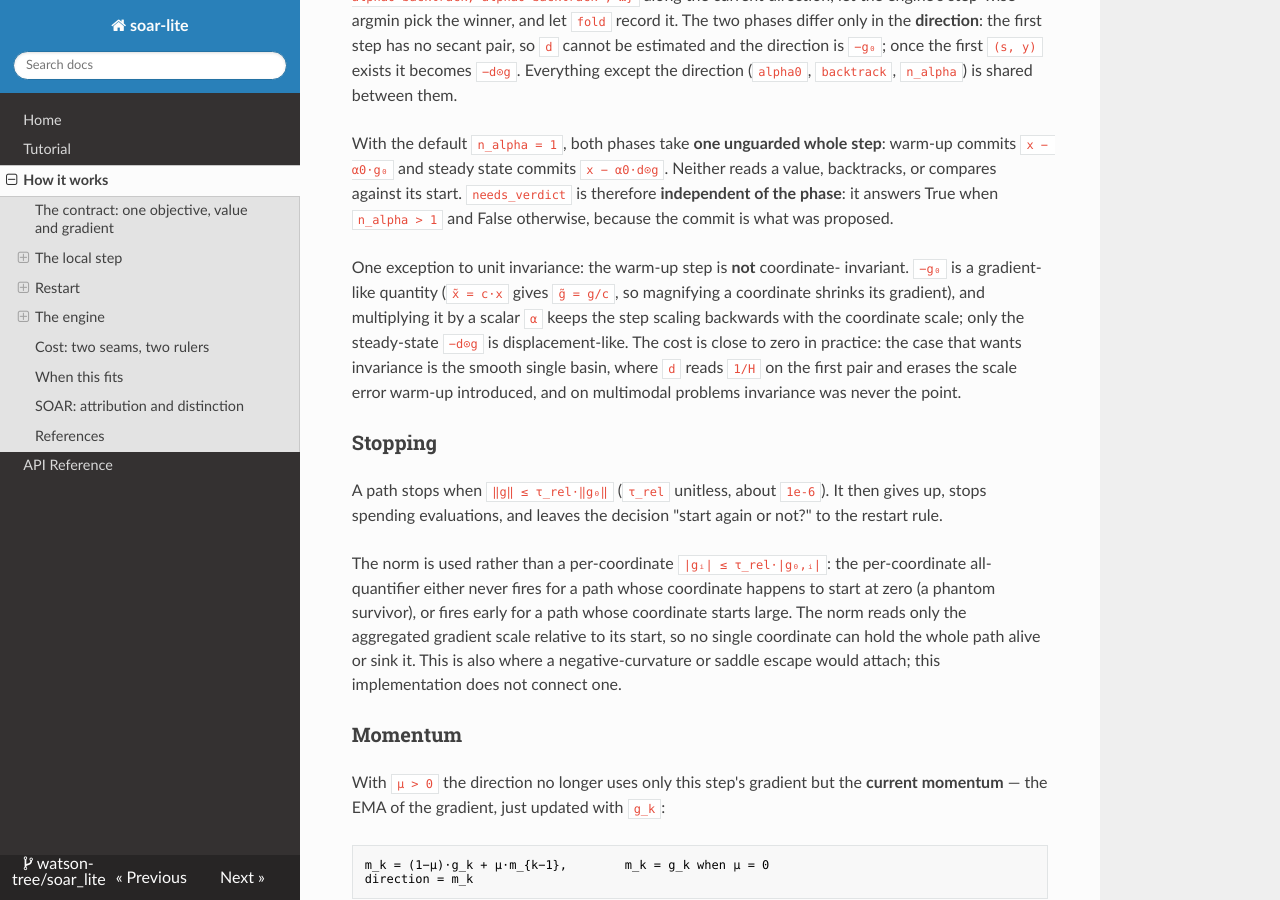
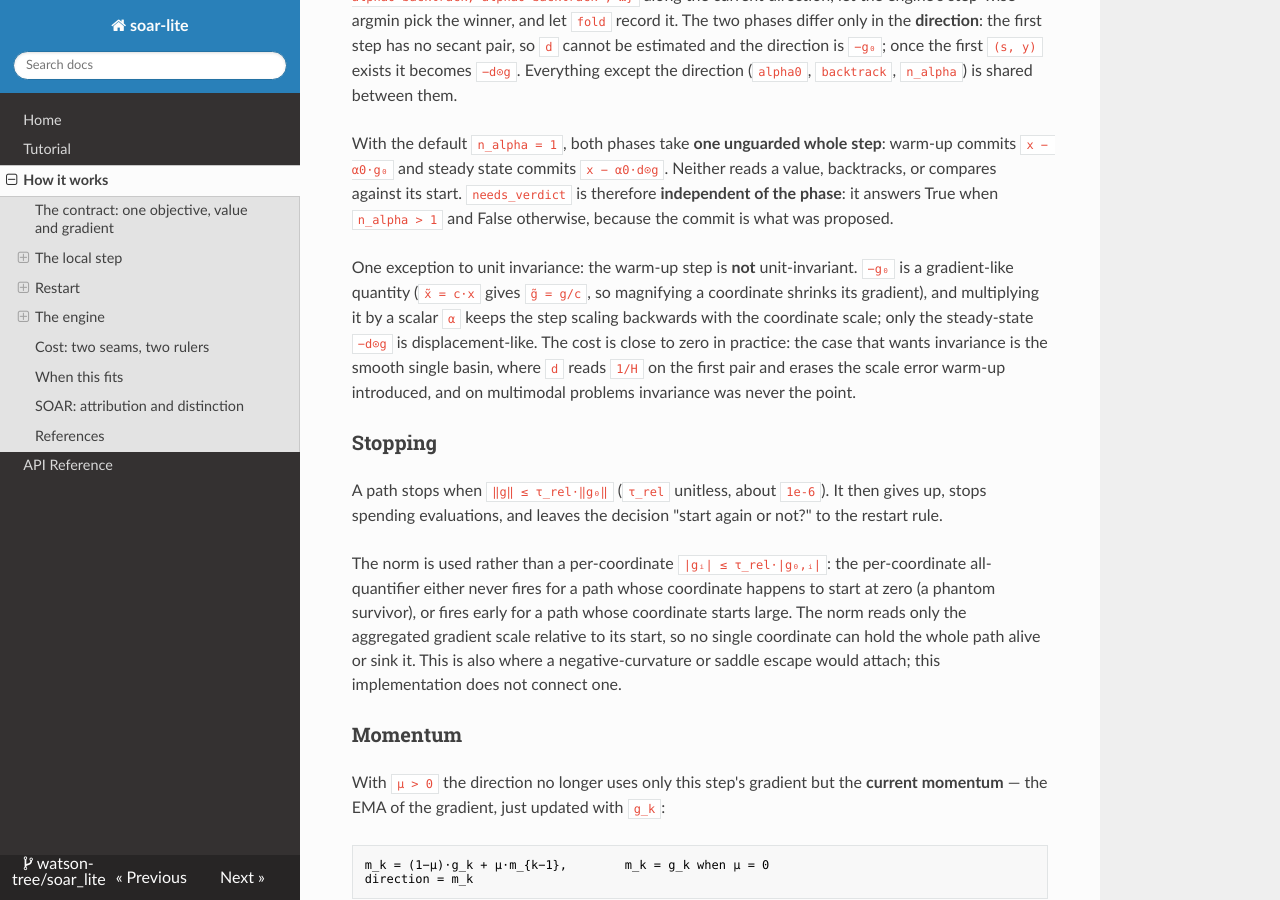
Before and after one commit to watson-tree/soar_lite, an MkDocs documentation site: the page built from docs/explanation/how-it-works.md, in a window 1280 px wide and 900 px high, scrolled down 2744 px. Built offline with MkDocs 1.6.1, drawn with Linux system fonts in a browser that asks for light colours; nearby versions of some CDN libraries.

Commit message:
docs: call the property unit-invariant everywhere
The warm-up exception was called "not coordinate-invariant" while the
property it excepts was called "unit-invariant", leaving one property with
two names. Say "unit-invariant" in both places.

```diff
--- a/docs/explanation/how-it-works.md
+++ b/docs/explanation/how-it-works.md
@@ -131,14 +131,14 @@ a value, backtracks, or compares against its start. `needs_verdict` is therefore
 **independent of the phase**: it answers True when `n_alpha > 1` and False
 otherwise, because the commit is what was proposed.
 
-One exception to unit invariance: the warm-up step is **not** coordinate-
-invariant. `−g₀` is a gradient-like quantity (`x̃ = c·x` gives `g̃ = g/c`, so
-magnifying a coordinate shrinks its gradient), and multiplying it by a scalar `α`
-keeps the step scaling backwards with the coordinate scale; only the steady-state
-`−d⊙g` is displacement-like. The cost is close to zero in practice: the case that
-wants invariance is the smooth single basin, where `d` reads `1/H` on the first
-pair and erases the scale error warm-up introduced, and on multimodal problems
-invariance was never the point.
+One exception to unit invariance: the warm-up step is **not** unit-invariant.
+`−g₀` is a gradient-like quantity (`x̃ = c·x` gives `g̃ = g/c`, so magnifying a
+coordinate shrinks its gradient), and multiplying it by a scalar `α` keeps the
+step scaling backwards with the coordinate scale; only the steady-state `−d⊙g` is
+displacement-like. The cost is close to zero in practice: the case that wants
+invariance is the smooth single basin, where `d` reads `1/H` on the first pair and
+erases the scale error warm-up introduced, and on multimodal problems invariance
+was never the point.
 
 ### Stopping
 
```
Also changed, not shown: README.md (+1 -1 lines), docs/index.md (+1 -1 lines), experiments/DESIGN.md (+1 -1 lines).
